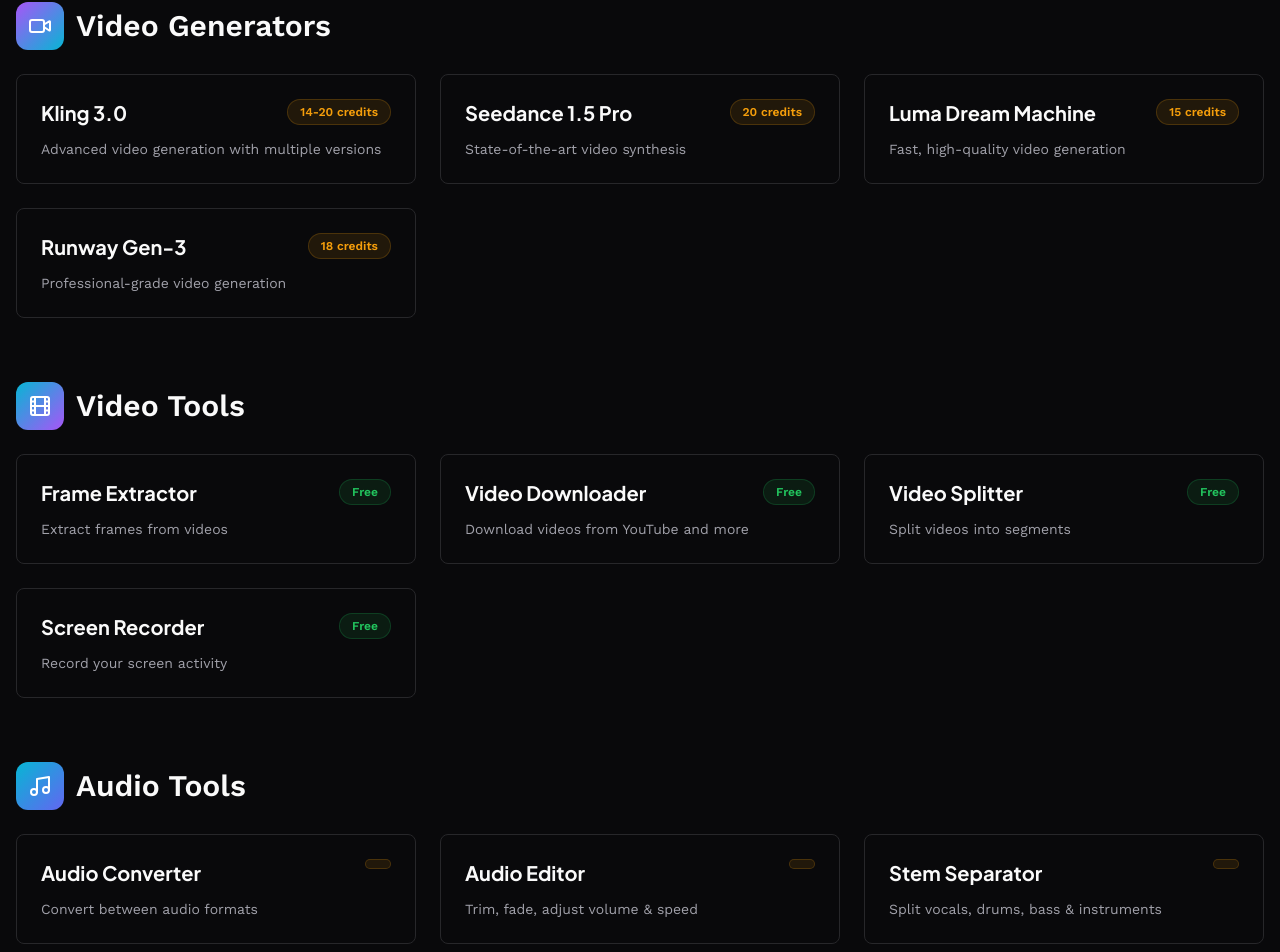
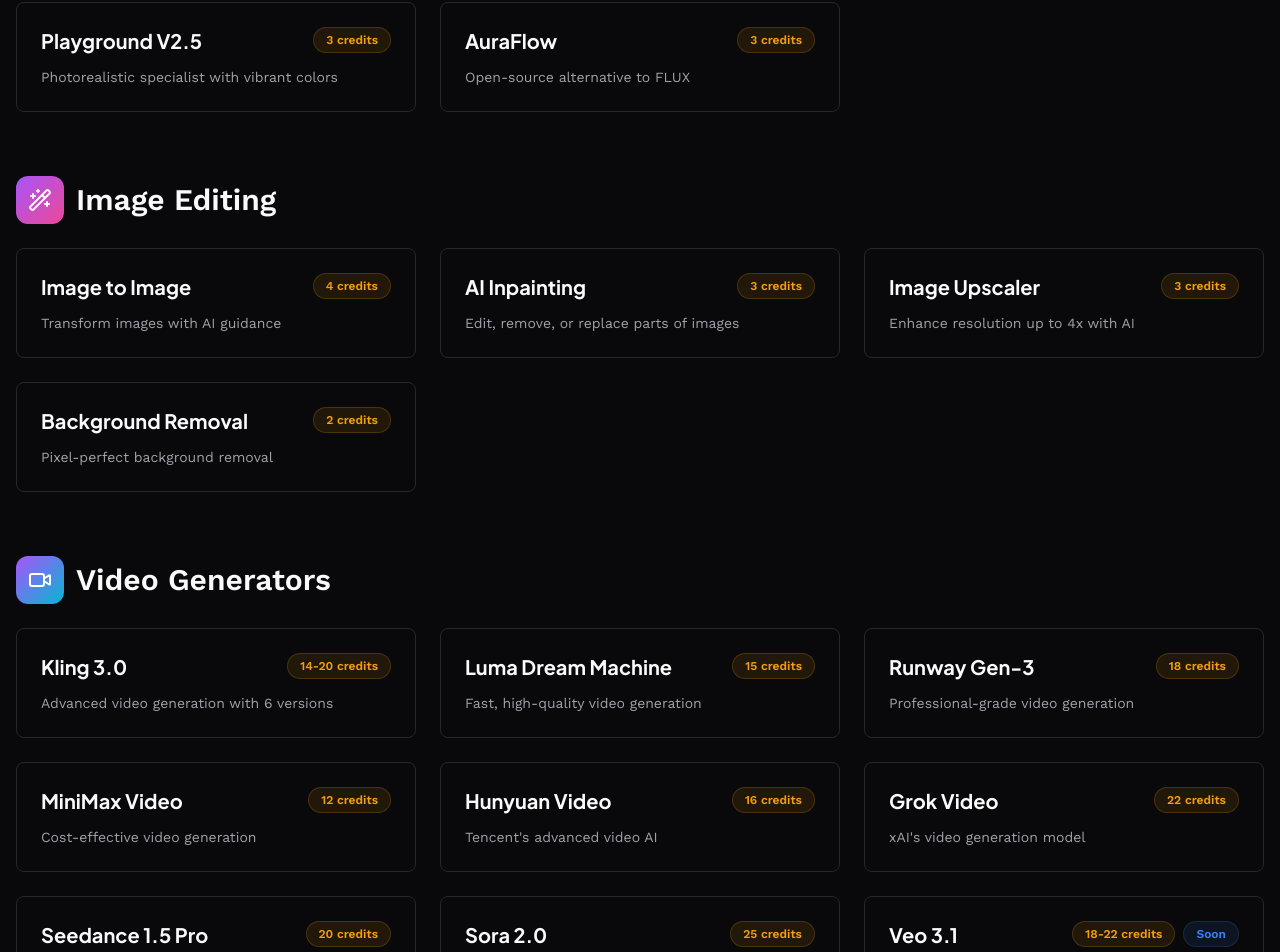
Before and after one commit to ashinstinct/sg-3f9e0639-0e46-47e0-ba87-cf415efaed8a-1774293159, a Next.js app: page /tools in a window 1280 px wide. Shown: the part 839-1791 px from the top of the page. Built offline with nearby package versions, Linux system fonts and the light colour scheme.

Commit message:
feat(ui): add missing models to tools page

```diff
--- a/src/pages/tools.tsx
+++ b/src/pages/tools.tsx
@@ -13,17 +13,34 @@ export default function ToolsPage() {
   const [searchQuery, setSearchQuery] = useState("");
 
   const imageGenerators = [
-    { name: "FLUX.1 Pro", description: "State-of-the-art text-to-image generation", link: "/images/generate", credits: "2-5 credits", free: false },
+    { name: "FLUX.1 Pro", description: "State-of-the-art text-to-image with multiple variants", link: "/images/generate", credits: "2-5 credits", free: false },
     { name: "Nano Banana 2.0", description: "Ultra HD image generation in 10 seconds", link: "/images/generate", credits: "4-5 credits", free: false },
+    { name: "Stable Diffusion 3.5", description: "Industry-standard open-source generation", link: "/images/generate", credits: "3-4 credits", free: false },
     { name: "Grok Image", description: "xAI's creative image generation", link: "/images/generate", credits: "5 credits", free: false },
-    { name: "Stable Diffusion 3.5", description: "Industry-standard open-source generation", link: "/images/generate", credits: "3-4 credits", free: false },
+    { name: "Recraft V3", description: "Perfect for logos and UI elements with text rendering", link: "/images/generate", credits: "4 credits", free: false },
+    { name: "Ideogram V2", description: "Industry-leading text rendering quality", link: "/images/generate", credits: "4 credits", free: false },
+    { name: "Playground V2.5", description: "Photorealistic specialist with vibrant colors", link: "/images/generate", credits: "3 credits", free: false },
+    { name: "AuraFlow", description: "Open-source alternative to FLUX", link: "/images/generate", credits: "3 credits", free: false },
+  ];
+
+  const imageEditingTools = [
+    { name: "Image to Image", description: "Transform images with AI guidance", link: "/images/img2img", credits: "4 credits", free: false },
+    { name: "AI Inpainting", description: "Edit, remove, or replace parts of images", link: "/images/inpainting", credits: "3 credits", free: false },
+    { name: "Image Upscaler", description: "Enhance resolution up to 4x with AI", link: "/images/upscaler", credits: "3 credits", free: false },
+    { name: "Background Removal", description: "Pixel-perfect background removal", link: "/images/bg-remove", credits: "2 credits", free: false },
   ];
 
   const videoGenerators = [
-    { name: "Kling 3.0", description: "Advanced video generation with multiple versions", link: "/video/generate", credits: "14-20 credits", free: false },
-    { name: "Seedance 1.5 Pro", description: "State-of-the-art video synthesis", link: "/video/generate", credits: "20 credits", free: false },
+    { name: "Kling 3.0", description: "Advanced video generation with 6 versions", link: "/video/generate", credits: "14-20 credits", free: false },
     { name: "Luma Dream Machine", description: "Fast, high-quality video generation", link: "/video/generate", credits: "15 credits", free: false },
     { name: "Runway Gen-3", description: "Professional-grade video generation", link: "/video/generate", credits: "18 credits", free: false },
+    { name: "MiniMax Video", description: "Cost-effective video generation", link: "/video/generate", credits: "12 credits", free: false },
+    { name: "Hunyuan Video", description: "Tencent's advanced video AI", link: "/video/generate", credits: "16 credits", free: false },
+    { name: "Grok Video", description: "xAI's video generation model", link: "/video/generate", credits: "22 credits", free: false },
+    { name: "Seedance 1.5 Pro", description: "State-of-the-art video synthesis", link: "/video/generate", credits: "20 credits", free: false },
+    { name: "Sora 2.0", description: "OpenAI's revolutionary 20-second video model", link: "/video/generate", credits: "25 credits", free: false },
+    { name: "Veo 3.1", description: "Google's advanced video generation AI", link: "/video/generate", credits: "18-22 credits", free: false, comingSoon: true },
+    { name: "Seedream 2.0", description: "Next-gen video synthesis from Bytedance", link: "/video/generate", credits: "20 credits", free: false, comingSoon: true },
   ];
 
   const videoTools = [
@@ -101,13 +118,15 @@ export default function ToolsPage() {
   };
 
   const filteredImageGenerators = filterTools(imageGenerators);
+  const filteredImageEditingTools = filterTools(imageEditingTools);
   const filteredVideoGenerators = filterTools(videoGenerators);
   const filteredVideoTools = filterTools(videoTools);
   const filteredAudioTools = filterTools(audioTools);
   const filteredEditTools = filterTools(editTools);
 
-  const hasResults = filteredImageGenerators.length > 0 || filteredVideoGenerators.length > 0 ||
-                     filteredVideoTools.length > 0 || filteredAudioTools.length > 0 || filteredEditTools.length > 0;
+  const hasResults = filteredImageGenerators.length > 0 || filteredImageEditingTools.length > 0 ||
+                     filteredVideoGenerators.length > 0 || filteredVideoTools.length > 0 ||
+                     filteredAudioTools.length > 0 || filteredEditTools.length > 0;
 
   const toolCategories = [
     {
@@ -221,15 +240,39 @@ export default function ToolsPage() {
                       <CardContent className="p-6">
                         <div className="flex items-start justify-between mb-3">
                           <h3 className="font-heading font-bold text-xl">{tool.name}</h3>
-                          {tool.free ? (
-                            <span className="px-3 py-1 rounded-full text-xs font-semibold bg-green-500/10 text-green-500 border border-green-500/20">
-                              Free
-                            </span>
-                          ) : (
-                            <span className="px-3 py-1 rounded-full text-xs font-semibold bg-amber-500/10 text-amber-500 border border-amber-500/20">
-                              {tool.credits}
-                            </span>
-                          )}
+                          <span className="px-3 py-1 rounded-full text-xs font-semibold bg-amber-500/10 text-amber-500 border border-amber-500/20">
+                            {tool.credits}
+                          </span>
+                        </div>
+                        <p className="text-sm text-muted-foreground">{tool.description}</p>
+                      </CardContent>
+                    </Card>
+                  </Link>
+                ))}
+              </div>
+            </div>
+          )}
+
+          {/* Image Editing Tools */}
+          {filteredImageEditingTools.length > 0 && (
+            <div className="mb-16">
+              <div className="flex items-center gap-3 mb-6">
+                <div className="w-12 h-12 rounded-xl bg-gradient-to-br from-purple-500 to-pink-500 flex items-center justify-center">
+                  <Wand2 className="w-6 h-6 text-white" />
+                </div>
+                <h2 className="text-3xl font-bold">Image Editing</h2>
+              </div>
+
+              <div className="grid md:grid-cols-2 lg:grid-cols-3 gap-6">
+                {filteredImageEditingTools.map((tool) => (
+                  <Link key={tool.name} href={tool.link}>
+                    <Card className="group h-full hover:border-primary/50 transition-all hover:shadow-lg hover:shadow-primary/10">
+                      <CardContent className="p-6">
+                        <div className="flex items-start justify-between mb-3">
+                          <h3 className="font-heading font-bold text-xl">{tool.name}</h3>
+                          <span className="px-3 py-1 rounded-full text-xs font-semibold bg-amber-500/10 text-amber-500 border border-amber-500/20">
+                            {tool.credits}
+                          </span>
                         </div>
                         <p className="text-sm text-muted-foreground">{tool.description}</p>
                       </CardContent>
@@ -257,15 +300,16 @@ export default function ToolsPage() {
                       <CardContent className="p-6">
                         <div className="flex items-start justify-between mb-3">
                           <h3 className="font-heading font-bold text-xl">{tool.name}</h3>
-                          {tool.free ? (
-                            <span className="px-3 py-1 rounded-full text-xs font-semibold bg-green-500/10 text-green-500 border border-green-500/20">
-                              Free
-                            </span>
-                          ) : (
+                          <div className="flex gap-2">
                             <span className="px-3 py-1 rounded-full text-xs font-semibold bg-amber-500/10 text-amber-500 border border-amber-500/20">
                               {tool.credits}
                             </span>
-                          )}
+                            {tool.comingSoon && (
+                              <span className="px-3 py-1 rounded-full text-xs font-semibold bg-blue-500/10 text-blue-500 border border-blue-500/20">
+                                Soon
+                              </span>
+                            )}
+                          </div>
                         </div>
                         <p className="text-sm text-muted-foreground">{tool.description}</p>
                       </CardContent>
```
